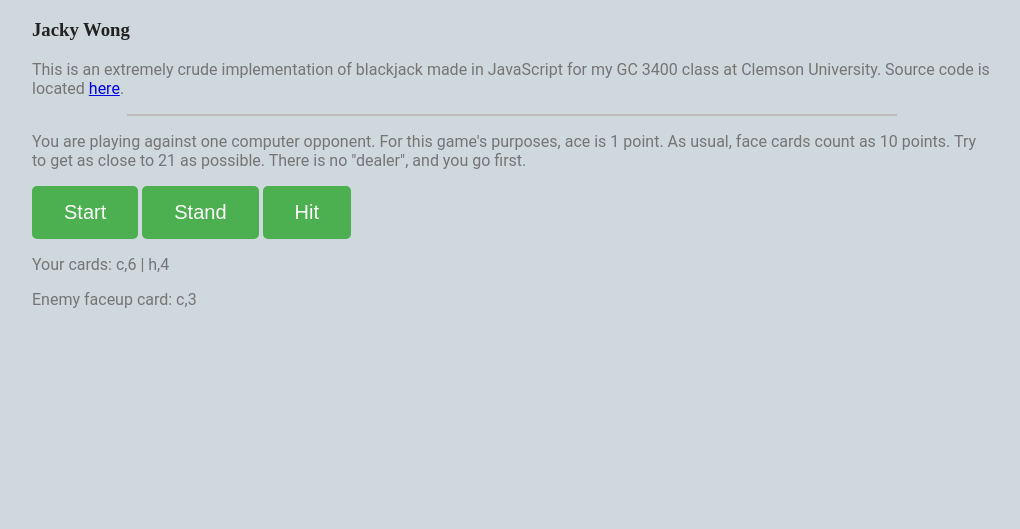
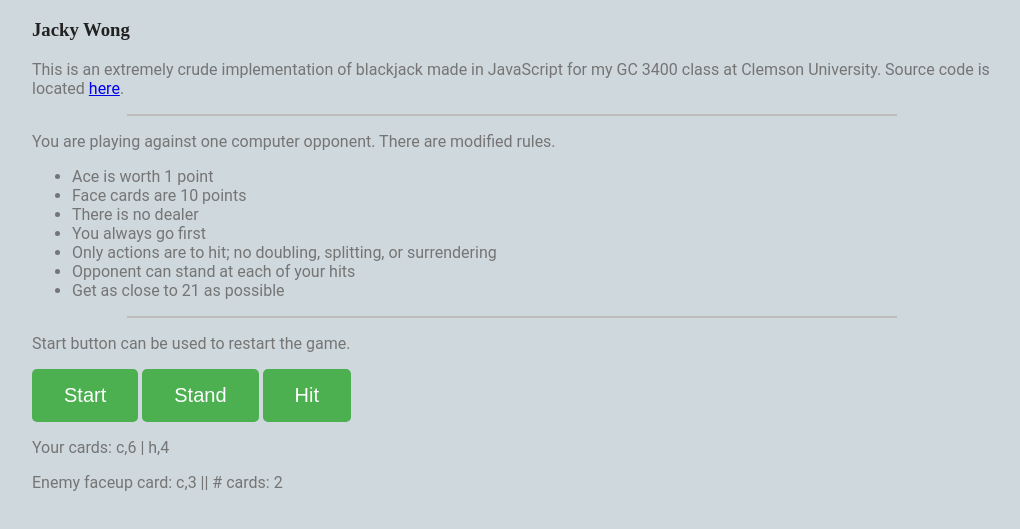
Before and after one commit to JackyFWong/blackjackjs, a plain HTML site: page index.html in a window 1280 px wide. Both pictures are taken after a click on the button "Start". Shown: the part 91-620 px from the top of the page, without its empty margins (128-1148 px from the left). Drawn offline with Linux system fonts and the light colour scheme.

Commit message:
more rules, fixed some card display bugs

```diff
--- a/index.html
+++ b/index.html
@@ -17,9 +17,21 @@
 
     <hr>
 
-    <p>You are playing against one computer opponent. For this game's purposes, ace is 1 point.
-        As usual, face cards count as 10 points. Try to get as close to 21 as possible.
-        There is no "dealer", and you go first.</p>
+    <p>You are playing against one computer opponent. There are modified rules.
+    </p>
+    <ul>
+        <li>Ace is worth 1 point</li>
+        <li>Face cards are 10 points</li>
+        <li>There is no dealer</li>
+        <li>You always go first</li>
+        <li>Only actions are to hit; no doubling, splitting, or surrendering</li>
+        <li>Opponent can stand at each of your hits</li>
+        <li>Get as close to 21 as possible</li>
+    </ul>
+
+    <hr>
+
+    <p>Start button can be used to restart the game.</p>
 
     <button type="button" onclick="start()">Start</button>
     <button type="button" onclick="stand()">Stand</button>
--- a/main.js
+++ b/main.js
@@ -24,7 +24,7 @@ function addPoints(card) {
 // this is intended to make it less likely to draw again if the score is higher
 function drawChance() {
     var chance = Math.floor(Math.random() * enemyScore);
-    if (chance === 1) { return true; }
+    if (chance <= 10) { return true; }
     else { return false; }
 }
 
@@ -40,8 +40,8 @@ function drawAction(player) {
         }
         else {
             // update number of enemy cards
-            document.getElementById("enemy").innerHTML = "Enemy card: " + enemy[0][0] +
-                " and his number of cards: " + enemy.length;
+            document.getElementById("enemy").innerHTML = "Enemy faceup card: " + enemy[0] +
+                " || # cards: " + enemy.length;
         }
     }
     else {
@@ -90,7 +90,8 @@ function start() {
 
     // this never updates as you dont get to see new enemy cards
     var cardsEnemy = enemy[0];
-    document.getElementById("enemy").innerHTML = "Enemy faceup card: " + cardsEnemy;
+    document.getElementById("enemy").innerHTML = "Enemy faceup card: " +
+        cardsEnemy + " || # cards: " + enemy.length;
 }
 
 function stand() {
--- a/style.css
+++ b/style.css
@@ -35,7 +35,7 @@ h3 {
 
 p {
    font-family: 'Roboto', sans-serif;
-    color: var(--col6);
+   color: var(--col6);
 }
 
 hr {
@@ -62,3 +62,8 @@ button:hover {
     background-color: var(--col0);
     color: var(--col6);
 }
+
+ul {
+    font-family: 'Roboto', sans-serif;
+    color: var(--col6);
+}
```
